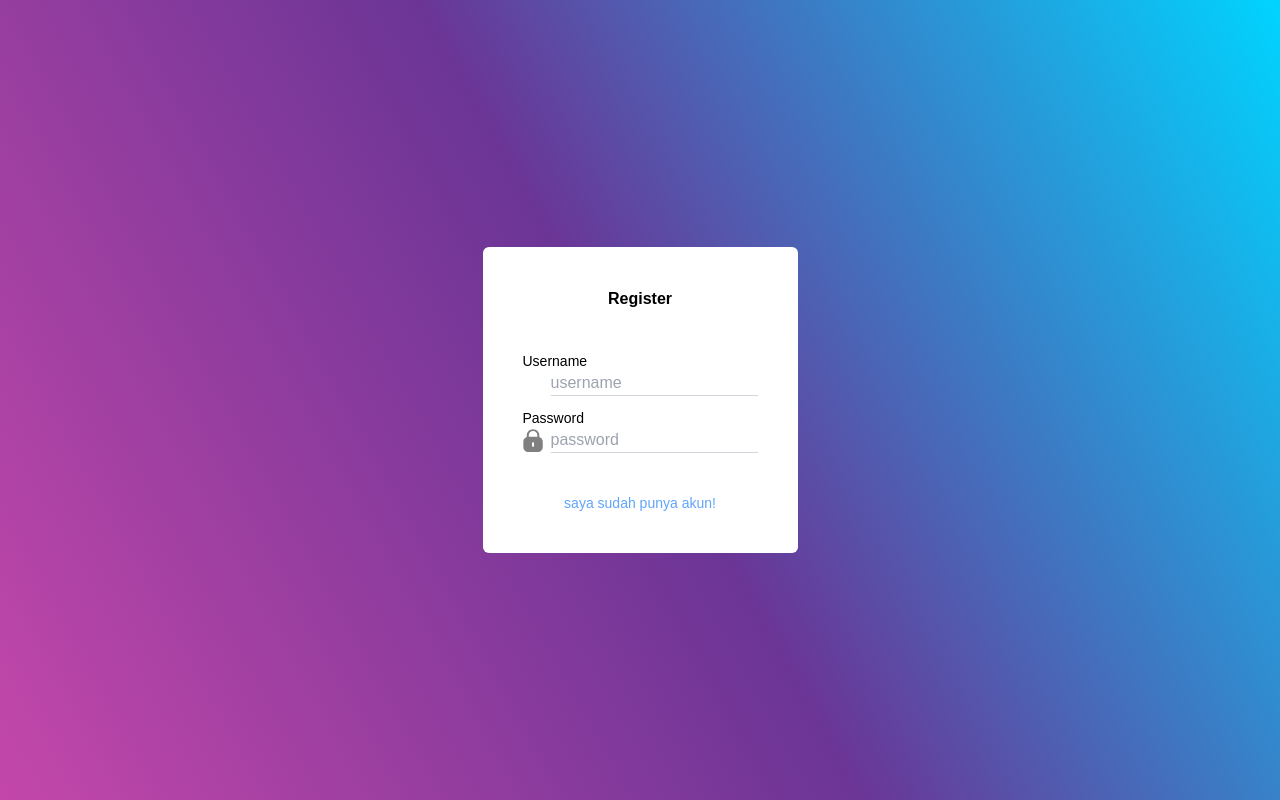
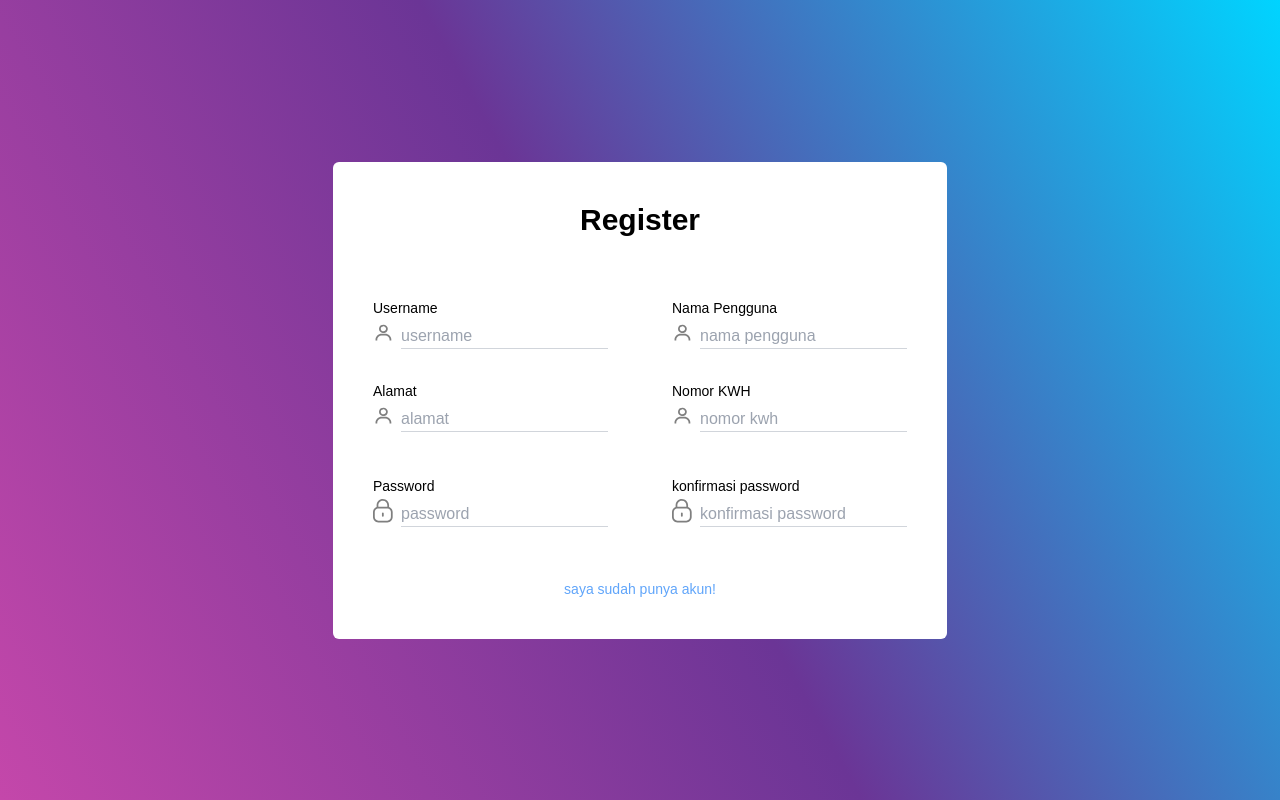
Before and after one commit to arnoldart/ppob, a PHP site: page /src/register.php in a window 1280 px wide. Run offline with PHP 8.4, Linux system fonts and the light colour scheme.

Commit message:
added new fiture

```diff
--- a/src/register.php
+++ b/pages/auth/login.php
@@ -4,27 +4,29 @@
   <meta http-equiv="X-UA-Compatible" content="IE=edge">
   <meta name="viewport" content="width=device-width, initial-scale=1.0">
   <link href="https://unpkg.com/tailwindcss@^2/dist/tailwind.min.css" rel="stylesheet">
-  <link rel="stylesheet" href="../styles/style.css">
-  <title>Document</title>
+  <link rel="stylesheet" href="../../styles/style.css">
+  <title>PPOB | Login</title>
 </head>
 <body>
 
   <main class="flex justify-center items-center h-screen background-gradient">
     <div class="flex flex-col bg-white rounded-md p-10">
-      <p class="text-center font-bold">Register</p>
+      <p class="text-center text-3xl font-bold mb-5">Login</p>
       <div class="my-10">
         <p class="text-sm">Username</p>
         <div class="flex">
-          <img class="w-5 mr-2" src="../icon/user.svg" alt="username">
-          <input class="border-b border-gray-300" type="text" placeholder="username">
+          <img class="w-5 mr-2" src="../../icon/user.svg" alt="username">
+          <input class="mt-1.5 border-b border-gray-300" type="text" placeholder="username">
         </div>
         <p class="text-sm mt-3">Password</p>
         <div class="flex">
-          <img class="w-5 mr-2" src="../icon/lock.svg" alt="password">
-          <input class="border-b border-gray-300" type="text" placeholder="password">
+          <img class="w-5 mr-2" src="../../icon/lock.svg" alt="password">
+          <input class="mt-1.5 border-b border-gray-300" type="text" placeholder="password">
         </div>
       </div>
-      <p class="text-center text-sm text-blue-400">saya sudah punya akun!</p>
+      <a href="./register.php">
+        <p class="text-center text-sm text-blue-400 mt-3">saya belum punya akun!</p>
+      </a>
     </div>
   </main>
 
@@ -33,7 +35,7 @@
 
 <?php
 
-require "../config/conn.php";
+require "../../config/conn.php";
 
 
 ?>
--- /dev/null
+++ b/pages/auth/register.php
@@ -0,0 +1,79 @@
+<html lang="en">
+<head>
+  <meta charset="UTF-8">
+  <meta http-equiv="X-UA-Compatible" content="IE=edge">
+  <meta name="viewport" content="width=device-width, initial-scale=1.0">
+  <link href="https://unpkg.com/tailwindcss@^2/dist/tailwind.min.css" rel="stylesheet">
+  <link rel="stylesheet" href="../../styles/style.css">
+  <title>PPOB | Register</title>
+</head>
+<body>
+
+  <main class="flex justify-center items-center h-screen background-gradient">
+    <div class="flex flex-col bg-white rounded-md p-10">
+      <p class="text-center text-3xl font-bold mb-5">Register</p>
+      <div class="my-10">
+        <div class="flex items-center">
+          <div class="mr-16">
+            <p class="text-sm">Username</p>
+            <div class="flex items-center">
+              <img class="w-5 mr-2" src="../../icon/user.svg" alt="username">
+              <input class="mt-1.5 border-b border-gray-300" type="text" placeholder="username">
+            </div>
+          </div>
+          <div>
+            <p class="text-sm">Nama Pengguna</p>
+            <div class="flex items-center">
+              <img class="w-5 mr-2" src="../../icon/user.svg" alt="nama pengguna">
+              <input class="mt-1.5 border-b border-gray-300" type="text" placeholder="nama pengguna">
+            </div>
+          </div>
+        </div>
+        <div class="flex items-center my-8">
+          <div class="mr-16">
+            <p class="text-sm">Alamat</p>
+            <div class="flex items-center">
+              <img class="w-5 mr-2" src="../../icon/user.svg" alt="alamat">
+              <input class="mt-1.5 border-b border-gray-300" type="text" placeholder="alamat">
+            </div>
+          </div>
+          <div>
+            <p class="text-sm">Nomor KWH</p>
+            <div class="flex items-center">
+              <img class="w-5 mr-2" src="../../icon/user.svg" alt="nomor kwh">
+              <input class="mt-1.5 border-b border-gray-300" type="text" placeholder="nomor kwh">
+            </div>
+          </div>
+        </div>
+        <div class="flex items-center">
+          <div class="mr-16">
+            <p class="text-sm mt-3">Password</p>
+            <div class="flex items-center">
+              <img class="w-5 mr-2" src="../../icon/lock.svg" alt="password">
+              <input class="mt-1.5 border-b border-gray-300" type="text" placeholder="password">
+            </div>
+          </div>
+          <div>
+            <p class="text-sm mt-3">konfirmasi password</p>
+            <div class="flex items-center">
+              <img class="w-5 mr-2" src="../../icon/lock.svg" alt="password">
+              <input class="mt-1.5 border-b border-gray-300" type="text" placeholder="konfirmasi password">
+            </div>
+          </div>
+        </div>
+      </div>
+      <a href="./login.php">
+        <p class="text-center text-sm text-blue-400 mt-3">saya sudah punya akun!</p>
+      </a>
+    </div>
+  </main>
+
+</body>
+</html>
+
+<?php
+
+require "../../config/conn.php";
+
+
+?>
```
Also changed, not shown: config/conn.php (line endings or trailing spaces), icon/lock.svg, icon/unlock.svg, icon/user.svg, pages/index.js (added).
